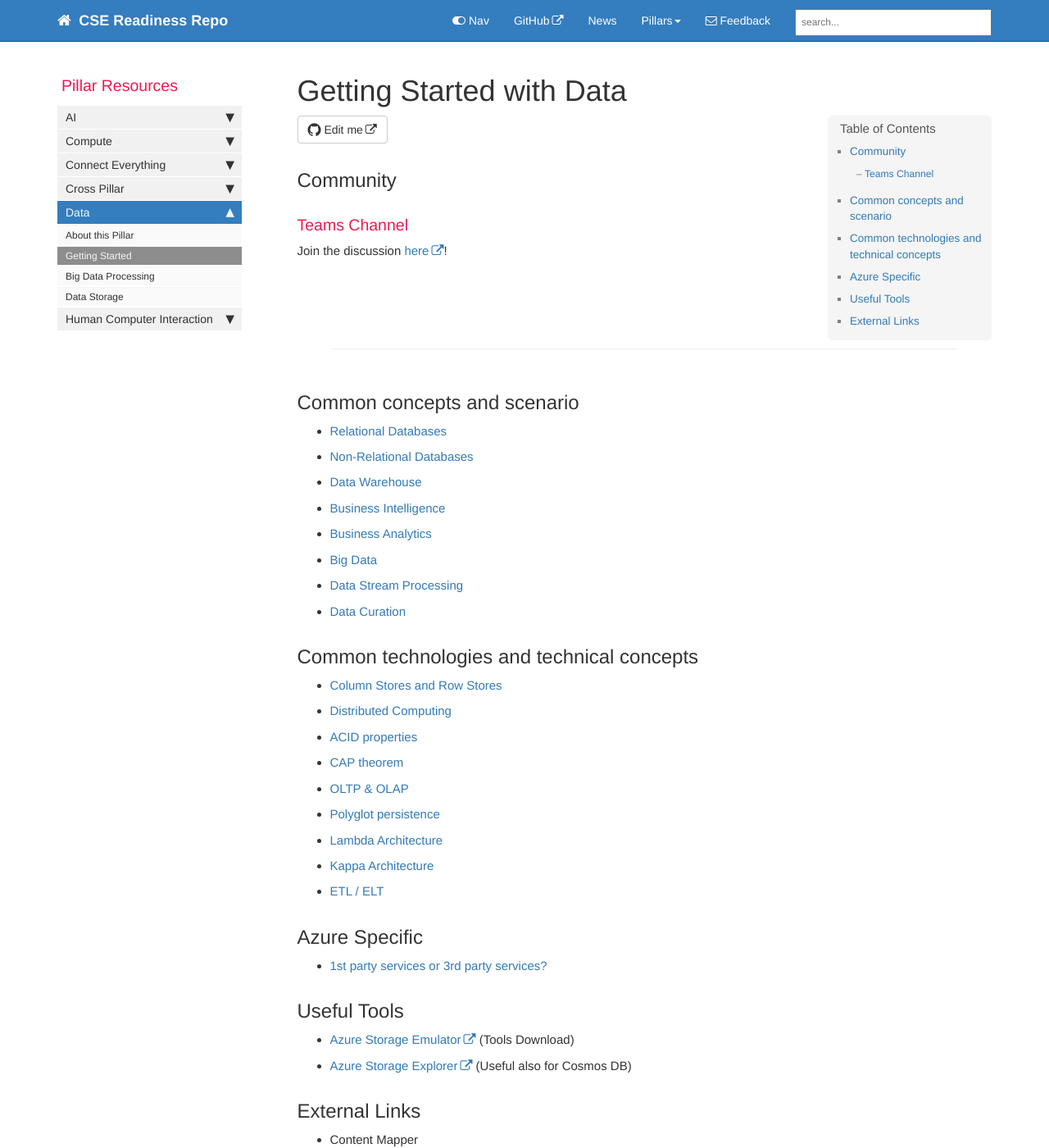
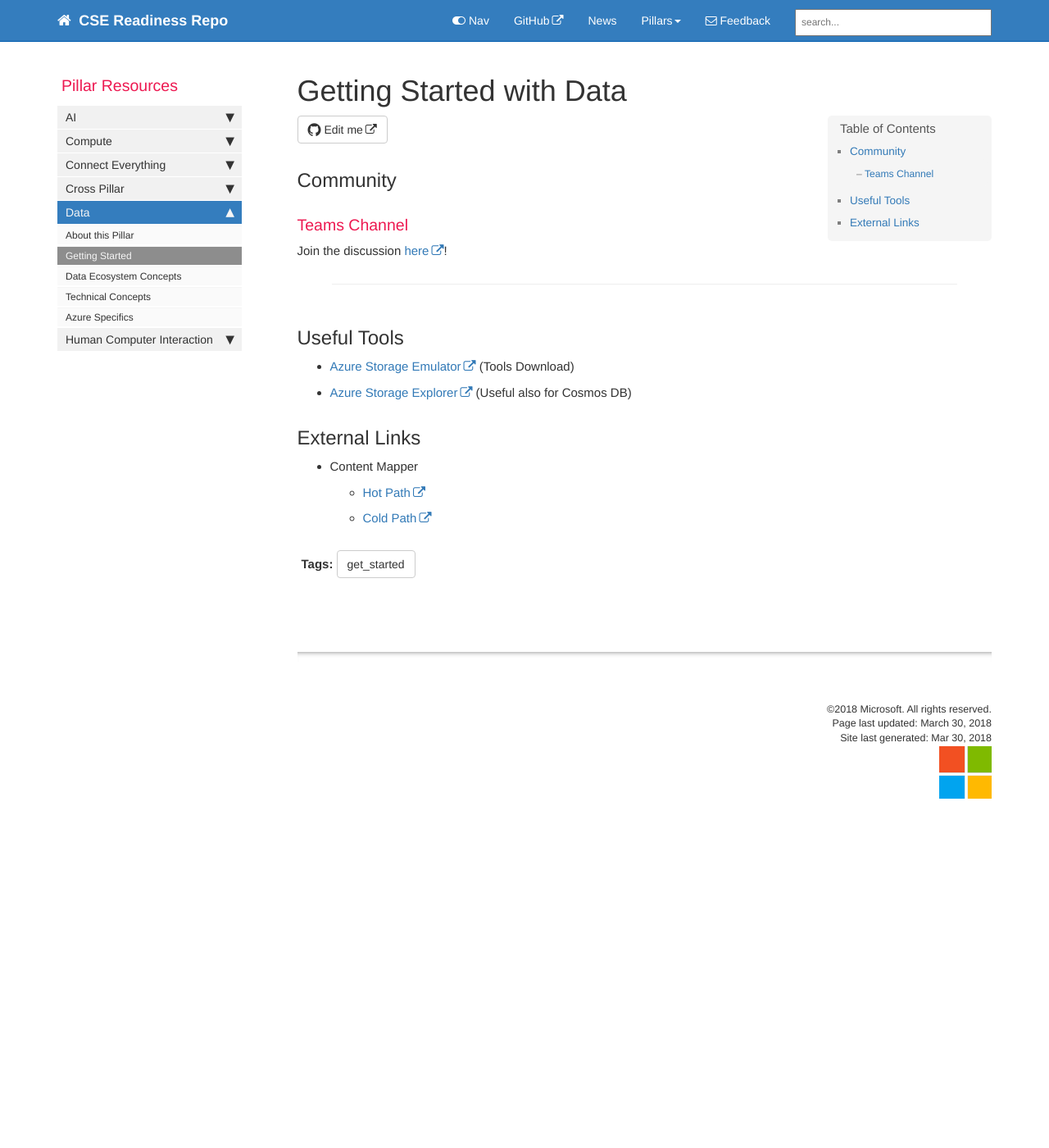
Before and after one commit to microsoft/CSE-Readiness, a Jekyll site: the page built from docs/pages/Data/data_gettingStarted.md, in a window 1280 px wide and 1400 px high. Shown: the whole window at 82% size. Built offline with Jekyll 4.4.1, drawn with Linux system fonts in a browser that asks for light colours; nearby versions of some CDN libraries; comment, search, counter and statistics services are not loaded.

Commit message:
improved content structure on data

```diff
--- a/docs/pages/Data/data_gettingStarted.md
+++ b/docs/pages/Data/data_gettingStarted.md
@@ -18,33 +18,6 @@ Join the discussion [here](https://teams.microsoft.com/l/channel/19%3a2c30f3f0d4
 ---
 <!-- Here, add in any links to useful resources. The structure is not fixed, it can be grouped by scenario, by tech, or set up as a learning path -->
 
-## Common concepts and scenario
-
-- [Relational Databases](relational-databases.html)
-- [Non-Relational Databases](non-relational-databases.html)
-- [Data Warehouse](data-warehouse.html)
-- [Business Intelligence](business-intelligence.html)
-- [Business Analytics](business-analytics.html)
-- [Big Data](big-data.html)
-- [Data Stream Processing](data-stream-processing.html)
-- [Data Curation](data-curation.html)
-
-## Common technologies and technical concepts
-
-- [Column Stores and Row Stores]()
-- [Distributed Computing]()
-- [ACID properties]()
-- [CAP theorem]()
-- [OLTP & OLAP]()
-- [Polyglot persistence]()
-- [Lambda Architecture]()
-- [Kappa Architecture]()
-- [ETL / ELT]()
-
-## Azure Specific
-
-- [1st party services or 3rd party services?]()
-
 ## Useful Tools
 
 - [Azure Storage Emulator](https://docs.microsoft.com/en-us/azure/storage/common/storage-use-emulator) (Tools Download)
```
Also changed, not shown: docs/_data/sidebars/home_sidebar.yml (+7 -4 lines), docs/pages/Data/data_azureSpecifics.md (added, +13 -0 lines), docs/pages/Data/data_ecosystemConcepts.md (added, +20 -0 lines), docs/pages/Data/data_technicalConcepts.md (added, +21 -0 lines), docs/pages/Data/Architectural/big-data.md (renamed from docs/pages/Data/Scenario/big-data.md), docs/pages/Data/Architectural/business-analytics.md (renamed from docs/pages/Data/Scenario/business-analytics.md), docs/pages/Data/Architectural/business-intelligece.md (renamed from docs/pages/Data/Scenario/business-intelligece.md), docs/pages/Data/Architectural/data-curation.md (renamed from docs/pages/Data/Scenario/data-curation.md), docs/pages/Data/Architectural/data-stream-processing.md (renamed from docs/pages/Data/Scenario/data-stream-processing.md), docs/pages/Data/Architectural/data-warehoused.md (renamed from docs/pages/Data/Scenario/data-warehoused.md), docs/pages/Data/Architectural/non-relational-databases.md (renamed from docs/pages/Data/Scenario/non-relational-databases.md), docs/pages/Data/Architectural/relational-databases.md (renamed from docs/pages/Data/Scenario/relational-databases.md).
